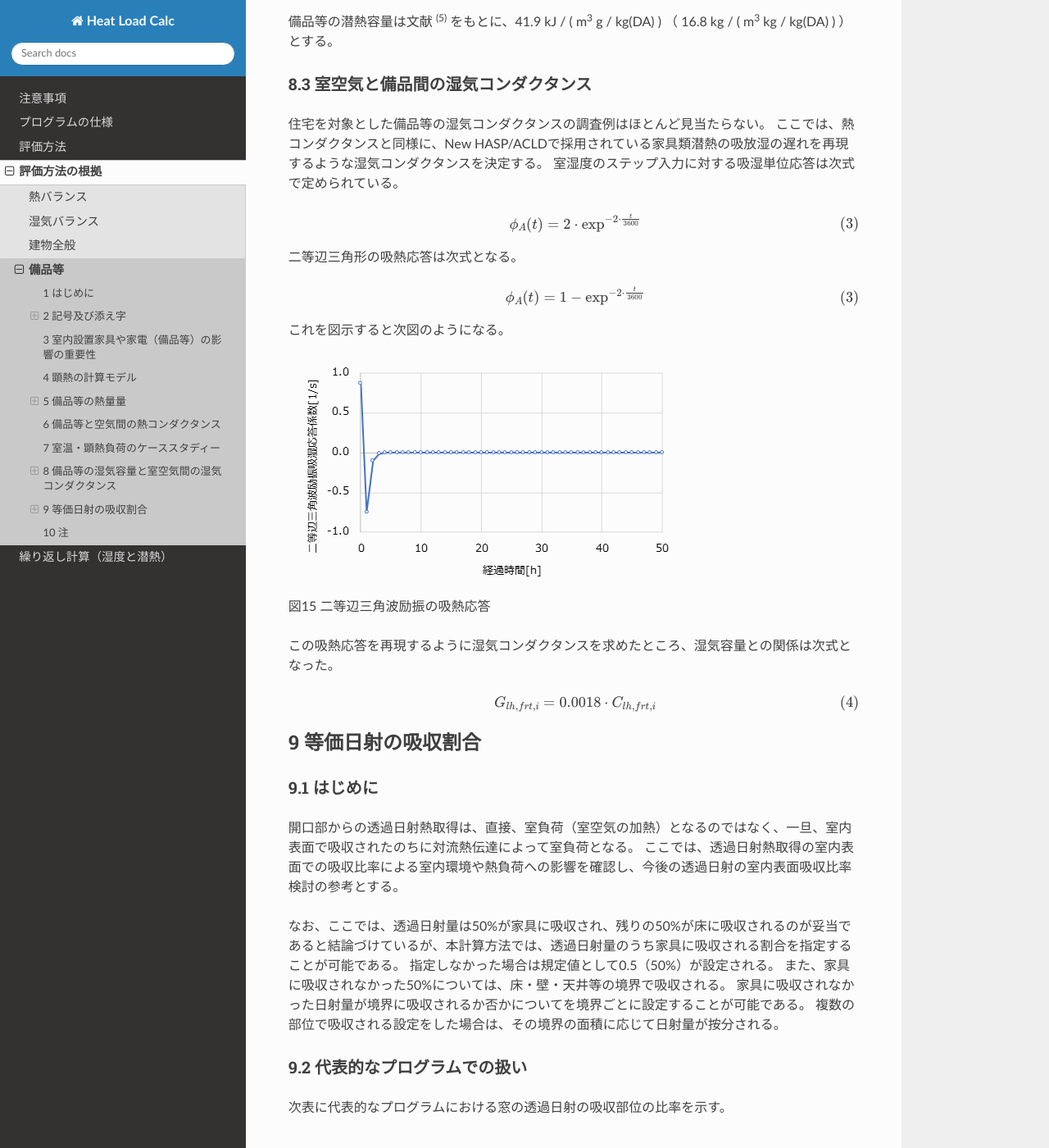
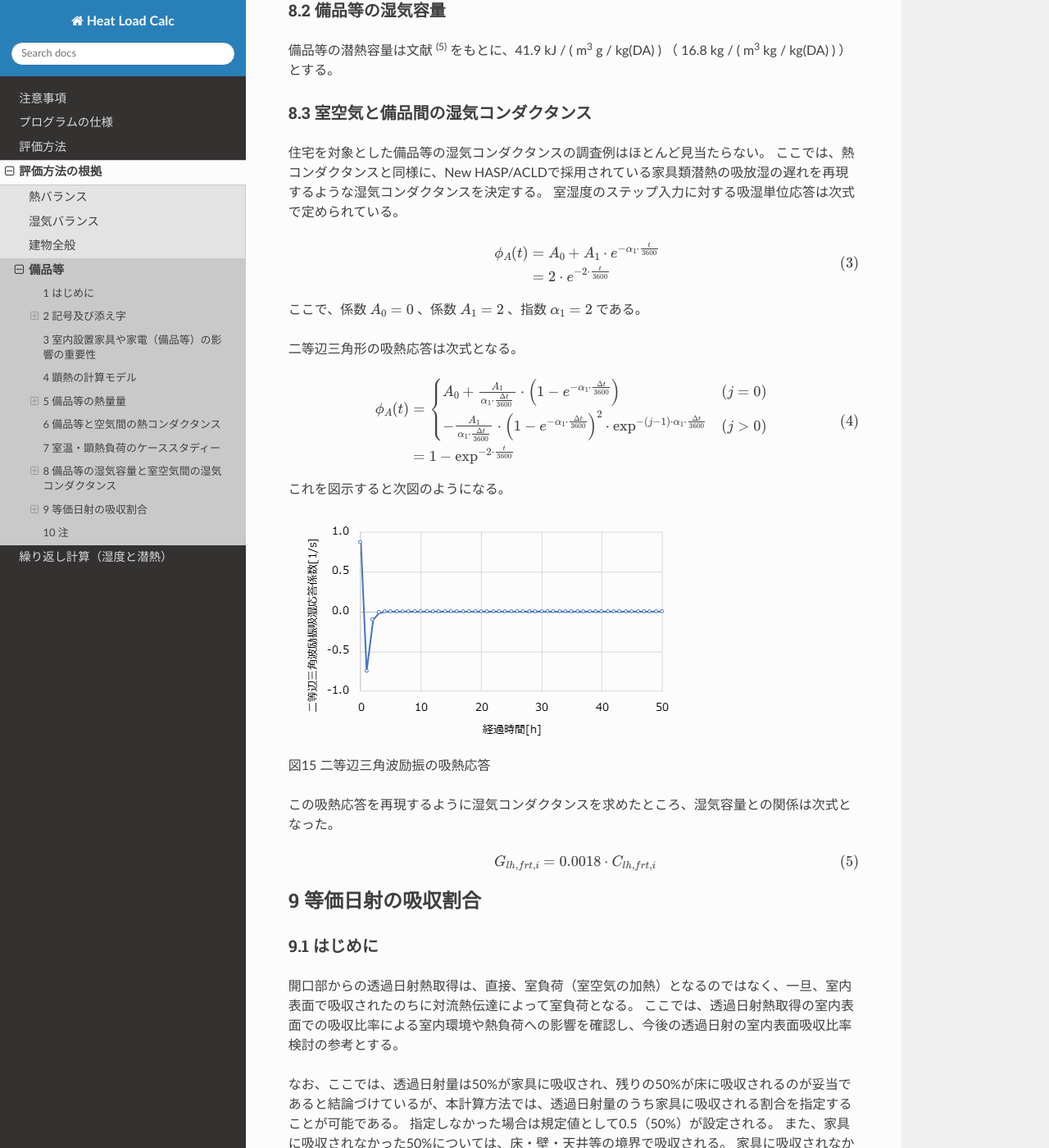
Before and after one commit to HC-Energy/hc-energy-doc-ja, a Sphinx documentation site: the page built from docs/source/contents/04_12_basis_furniture.rst, in a window 1280 px wide and 1400 px high, scrolled down 11118 px. Shown: the whole window at 82% size. Built offline with Sphinx 7.4.7 and the Read the Docs theme 2.0.0, drawn with Linux system fonts in a browser that asks for light colours; some of the changed text lies outside the part shown.

Commit message:
update figures

```diff
--- a/docs/source/contents/04_12_basis_furniture.rst
+++ b/docs/source/contents/04_12_basis_furniture.rst
@@ -55,6 +55,9 @@
     * - :math:`\theta_{r}`
       - room air temperature / 室の空気温度
       - ℃
+    * - :math:`\phi_A(t)`
+      - 室湿度のステップ入力（単位湿度変化）に対する吸熱応答（備品類の湿気容量J/(kg/kg(DA))で割って基準化したもの）
+      - 1 / s
 
     * - :math:`V_{r,i}`
       - 室 |i| の容積
@@ -311,9 +314,15 @@ b 夏期代表日（8月2、3日）
     :nowrap:
 
     \begin{align*}
-        \phi_A (t) = 2 \cdot \exp^{-2 \cdot \frac{t}{3600}}
+        \begin{split}
+          \phi_A (t)
+          &= A_0 + A_1 \cdot e^{ - \alpha_1 \cdot \frac{ t }{ 3600 } } \\
+          &= 2 \cdot e^{-2 \cdot \frac{t}{3600}} \\
+        \end{split}
         \tag{3}
     \end{align*}
+
+ここで、係数 :math:`A_0 = 0` 、係数 :math:`A_1 = 2` 、指数 :math:`\alpha_1=2` である。
 
 二等辺三角形の吸熱応答は次式となる。
 
@@ -321,8 +330,15 @@ b 夏期代表日（8月2、3日）
     :nowrap:
 
     \begin{align*}
-        \phi_A (t) = 1 - \exp^{-2 \cdot \frac{t}{3600}}
-        \tag{3}
+        \begin{split}
+          \phi_A (t)
+          &= \begin{cases}
+            A_0 + \frac{ A_1 }{ \alpha_1 \cdot \frac{ \Delta t }{ 3600 } } \cdot \left( 1 - e^{ - \alpha_1 \cdot \frac{ \Delta t }{ 3600 } } \right) & ( j = 0 ) \\
+            - \frac{ A_1 }{ \alpha_1 \cdot \frac{ \Delta t }{ 3600 } } \cdot \left( 1 - e^{ - \alpha_1 \cdot \frac{ \Delta t }{ 3600 } } \right)^2 \cdot \exp^{ - ( j - 1 ) \cdot \alpha_1 \cdot \frac{ \Delta t }{ 3600 } } & ( j > 0) \\
+          \end{cases} \\
+          &= 1 - \exp^{-2 \cdot \frac{t}{3600}} \\
+        \end{split}
+        \tag{4}
     \end{align*}
 
 これを図示すると次図のようになる。
@@ -338,7 +354,7 @@ b 夏期代表日（8月2、3日）
 
     \begin{align*}
         G_{lh,frt,i} = 0.0018 \cdot C_{lh,frt,i}
-        \tag{4}
+        \tag{5}
     \end{align*}
 
 ------------------------------------------------------------------------------------------------------------------------
@@ -406,32 +422,44 @@ BEST-Hでは、すべて家具で吸収するモデルを採用している。
 
 .. image:: ../_static/images/04_12_basis_furniture_fig_17a.png
 
-図17(a) 計算結果（H28省エネ基準・RCなし） :sup:`(7)`
+図17(a) 計算結果（H28省エネ基準・RCなし）（暖房期） :sup:`(7)`
 
 .. image:: ../_static/images/04_12_basis_furniture_fig_17b.png
 
-図17(b) 計算結果（H28省エネ基準・RCあり） :sup:`(7)`
+図17(b) 計算結果（H28省エネ基準・RCあり）（暖房期） :sup:`(7)`
 
 .. image:: ../_static/images/04_12_basis_furniture_fig_17c.png
 
-図17(c) 計算結果（断熱なし・RCなし） :sup:`(7)`
+図17(c) 計算結果（断熱なし・RCなし）（暖房期） :sup:`(7)`
 
 .. image:: ../_static/images/04_12_basis_furniture_fig_17d.png
 
-図17(e) 計算結果（断熱なし・RCあり） :sup:`(7)`
+図17(d) 計算結果（断熱なし・RCあり）（暖房期） :sup:`(7)`
 
-.. image:: ../_static/images/04_12_basis_furniture_fig_17e.png
+.. image:: ../_static/images/04_12_basis_furniture_fig_18a.png
 
-図17(e) 計算結果（H28省エネ基準・RCあり） :sup:`(7)`
+図18(a) 計算結果（H28省エネ基準・RCなし）（冷房期） :sup:`(7)`
+
+.. image:: ../_static/images/04_12_basis_furniture_fig_18b.png
+
+図18(b) 計算結果（H28省エネ基準・RCあり）（冷房期） :sup:`(7)`
+
+.. image:: ../_static/images/04_12_basis_furniture_fig_18c.png
+
+図18(c) 計算結果（断熱なし・RCなし）（冷房期） :sup:`(7)`
+
+.. image:: ../_static/images/04_12_basis_furniture_fig_18d.png
+
+図18(d) 計算結果（断熱なし・RCあり）（冷房期） :sup:`(7)`
 
 年間熱負荷の比較を次図に示す。
 透過日射の室内部位への吸収比率の設定が年間熱負荷に与える影響は限定的である。
 絶対値での差は断熱性能が悪いほうが大きくなる傾向にある。
 また、南向きを想定したため冷房よりも暖房の差の方が大きい。
 
-.. image:: ../_static/images/04_12_basis_furniture_fig_18.png
+.. image:: ../_static/images/04_12_basis_furniture_fig_19.png
 
-図18 計算結果（年間熱負荷）（図中FsolFlrは透過日射の床面の吸収比率を表す）
+図19 計算結果（年間熱負荷）（図中FsolFlrは透過日射の床面の吸収比率を表す）
 
 ここで設定した条件の範囲内における透過日射の室内部位への吸収比率を変化させたときの計算結果への影響はわずかであった。
 1次エネルギー計算時には3次元的な位置関係を入力するわけではない。
```
Also changed, not shown: docs/source/_static/images/04_12_basis_furniture_fig_17a.png, docs/source/_static/images/04_12_basis_furniture_fig_17b.png, docs/source/_static/images/04_12_basis_furniture_fig_17c.png, docs/source/_static/images/04_12_basis_furniture_fig_17d.png, docs/source/_static/images/04_12_basis_furniture_fig_17e.png (deleted), docs/source/_static/images/04_12_basis_furniture_fig_18.png (deleted), docs/source/_static/images/04_12_basis_furniture_fig_18a.png (added), docs/source/_static/images/04_12_basis_furniture_fig_18b.png (added), docs/source/_static/images/04_12_basis_furniture_fig_18c.png (added), docs/source/_static/images/04_12_basis_furniture_fig_18d.png (added), docs/source/_static/images/04_12_basis_furniture_fig_19.png (added).
